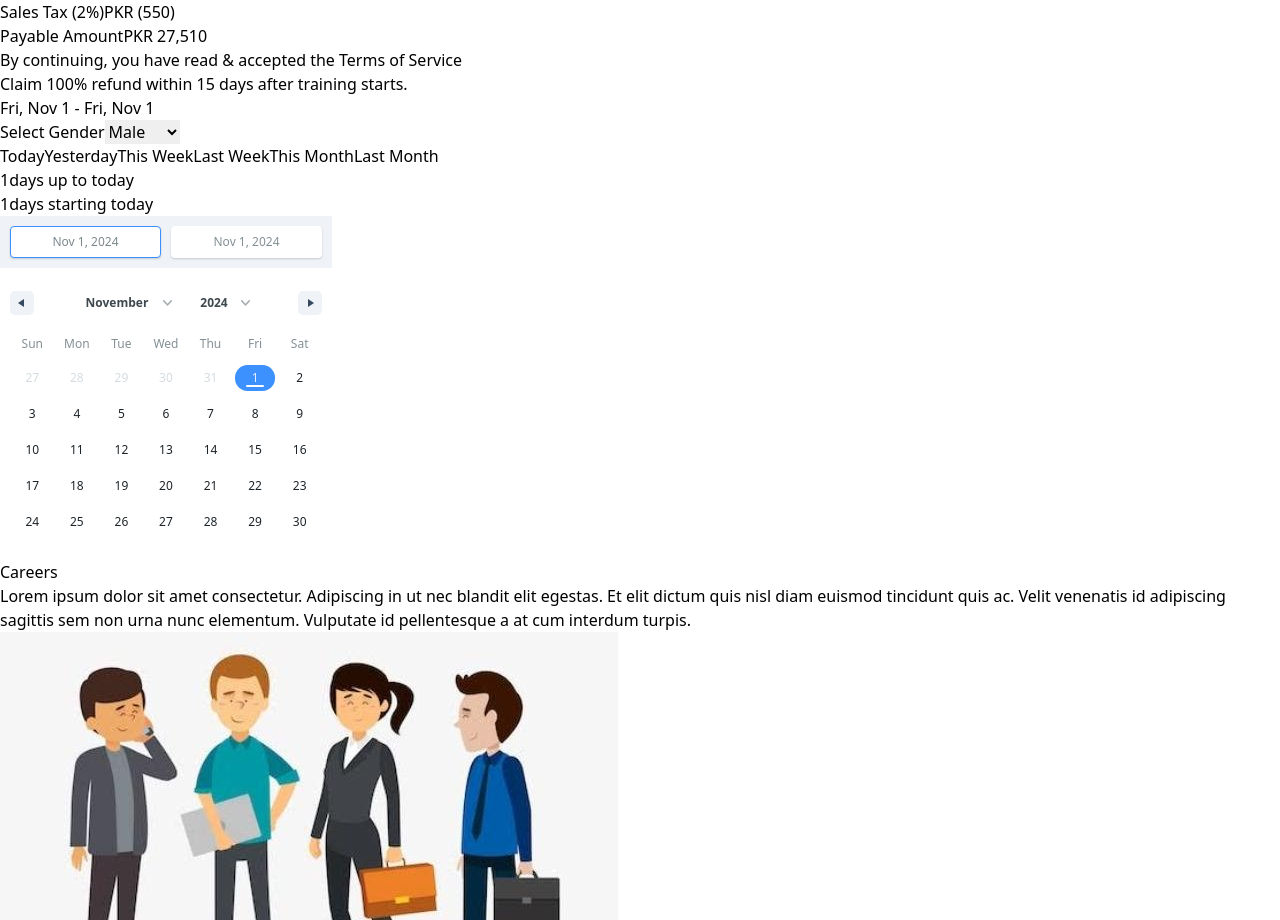
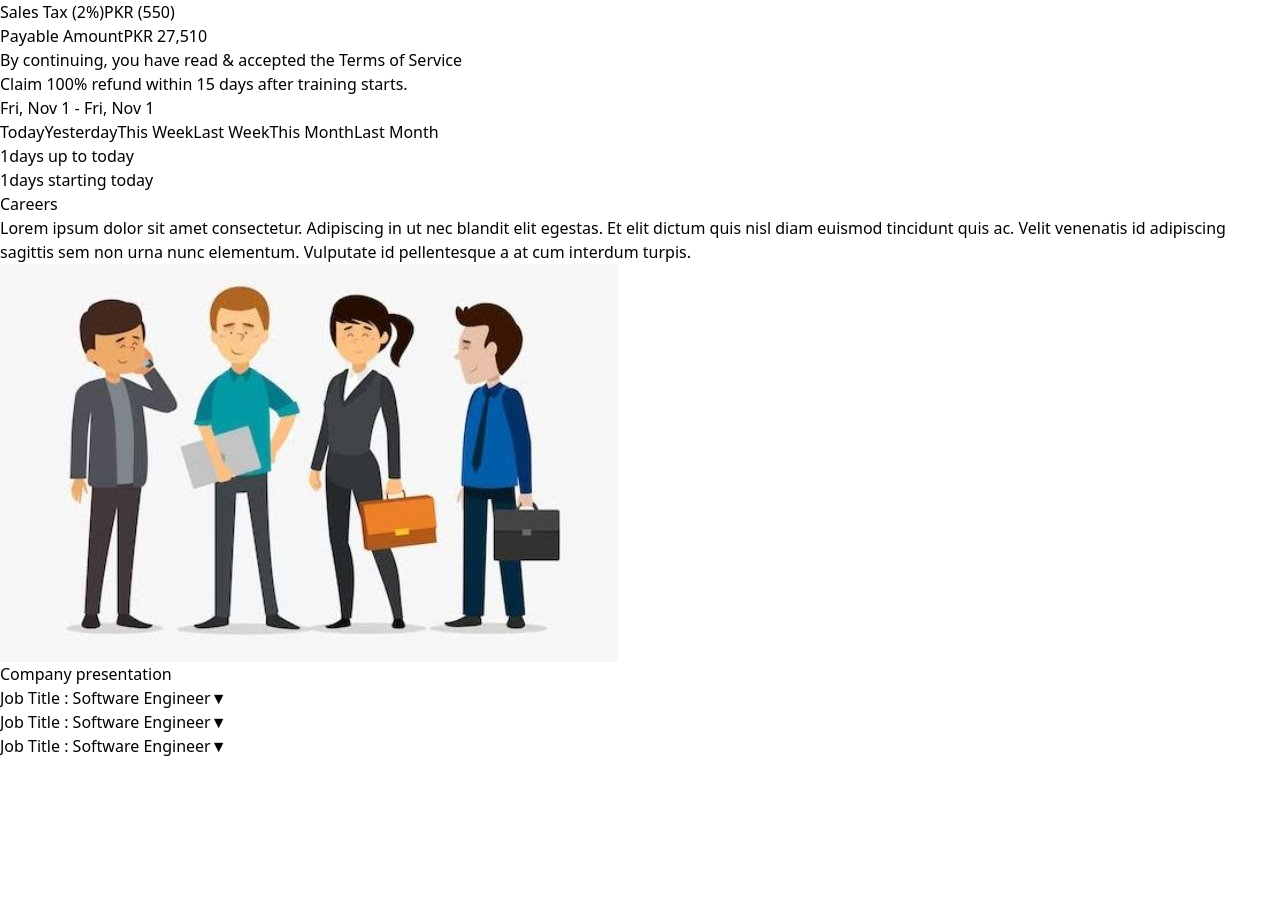
Before and after one commit to Muneeb-Akbar/paymentApp, a React (Vite) app: page / in a window 1280 px wide. Shown: the part 963-1883 px from the top of the page. After the commit the page ends 1721 px from the top, so only its background shows below. Built offline with nearby package versions, Linux system fonts and the light colour scheme.

Commit message:
Live Project

```diff
--- a/src/components/Date_Range.jsx
+++ b/src/components/Date_Range.jsx
@@ -11,6 +11,8 @@ const Date_Range = ({ onDateChange }) => {
       key: "selection",
     },
   ]);
+
+  const [showDatePicker, setShowDatePicker] = useState(false);
 
   const handleSelect = (ranges) => {
     const { startDate, endDate } = ranges.selection;
@@ -29,34 +31,27 @@ const Date_Range = ({ onDateChange }) => {
             type="text"
             value={`${date[0].startDate.toLocaleDateString("en-US", { weekday: "short", month: "short", day: "numeric" })} - ${date[0].endDate.toLocaleDateString("en-US", { weekday: "short", month: "short", day: "numeric" })}`}
             readOnly
-            className="w-full md:w-auto m-2 p-3 font-semibold border focus:outline-none"
+            onClick={() => setShowDatePicker(!showDatePicker)}
+            className="w-full md:w-auto m-2 p-3 font-semibold border focus:outline-none cursor-pointer"
           />
-        </div>
-
-        <div className="flex w-full md:w-auto border p-2 m-2 space-x-4 items-center">
-          <label className="font-bold text-gray-600 m-1">Select Gender</label>
-          <select className="focus:outline-none">
-            <option value="male">Male</option>
-            <option value="female">Female</option>
-          </select>
         </div>
       </div>
 
-      <div className="flex flex-col md:flex-row w-full">
+      <div className="flex flex-col md:flex-row w-full ">
         <div className="w-full md:w-1/2 p-2 border-r border mb-4 md:mb-0">
           <div className="space-y-2 border-b">
-            <button className="font-bold block w-full text-left px-2 py-1 text-blue-500 hover:bg-gray-100 rounded">Today</button>
-            <button className="font-bold block w-full text-left px-2 py-1 hover:bg-gray-100 rounded">Yesterday</button>
-            <button className="font-bold block w-full text-left px-2 py-1 hover:bg-gray-100 rounded">This Week</button>
-            <button className="font-bold block w-full text-left px-2 py-1 hover:bg-gray-100 rounded">Last Week</button>
-            <button className="font-bold block w-full text-left px-2 py-1 hover:bg-gray-100 rounded">This Month</button>
-            <button className="font-bold block w-full text-left px-2 py-1 hover:bg-gray-100 rounded">Last Month</button>
+            <button className="font-bold block w-full text-left px-2 py-1 text-blue-500 hover:bg-gray-100 rounded border-b">Today</button>
+            <button className="font-bold block w-full text-left px-2 py-1 hover:bg-gray-100 rounded border-b">Yesterday</button>
+            <button className="font-bold block w-full text-left px-2 py-1 hover:bg-gray-100 rounded border-b">This Week</button>
+            <button className="font-bold block w-full text-left px-2 py-1 hover:bg-gray-100 rounded border-b">Last Week</button>
+            <button className="font-bold block w-full text-left px-2 py-1 hover:bg-gray-100 rounded border-b">This Month</button>
+            <button className="font-bold block w-full text-left px-2 py-1 hover:bg-gray-100 rounded border-b">Last Month</button>
           </div>
 
           <div className="mt-4 space-y-2">
             <div className="flex items-center space-x-2">
               <span className="w-8 h-8 bg-blue-100 rounded-lg flex items-center justify-center">1</span>
-              <span>days up to today</span>
+              <span className="m-1">days up to today</span>
             </div>
             <div className="flex items-center space-x-2">
               <span className="w-8 h-8 bg-blue-100 rounded-lg flex items-center justify-center">1</span>
@@ -66,11 +61,13 @@ const Date_Range = ({ onDateChange }) => {
         </div>
 
         <div className="flex-grow p-2 md:p-4">
-          <DateRange
-            ranges={date}
-            onChange={handleSelect}
-            className="date-range-picker"
-          />
+          {showDatePicker && (
+            <DateRange
+              ranges={date}
+              onChange={handleSelect}
+              className="date-range-picker"
+            />
+          )}
         </div>
       </div>
     </div>
```
